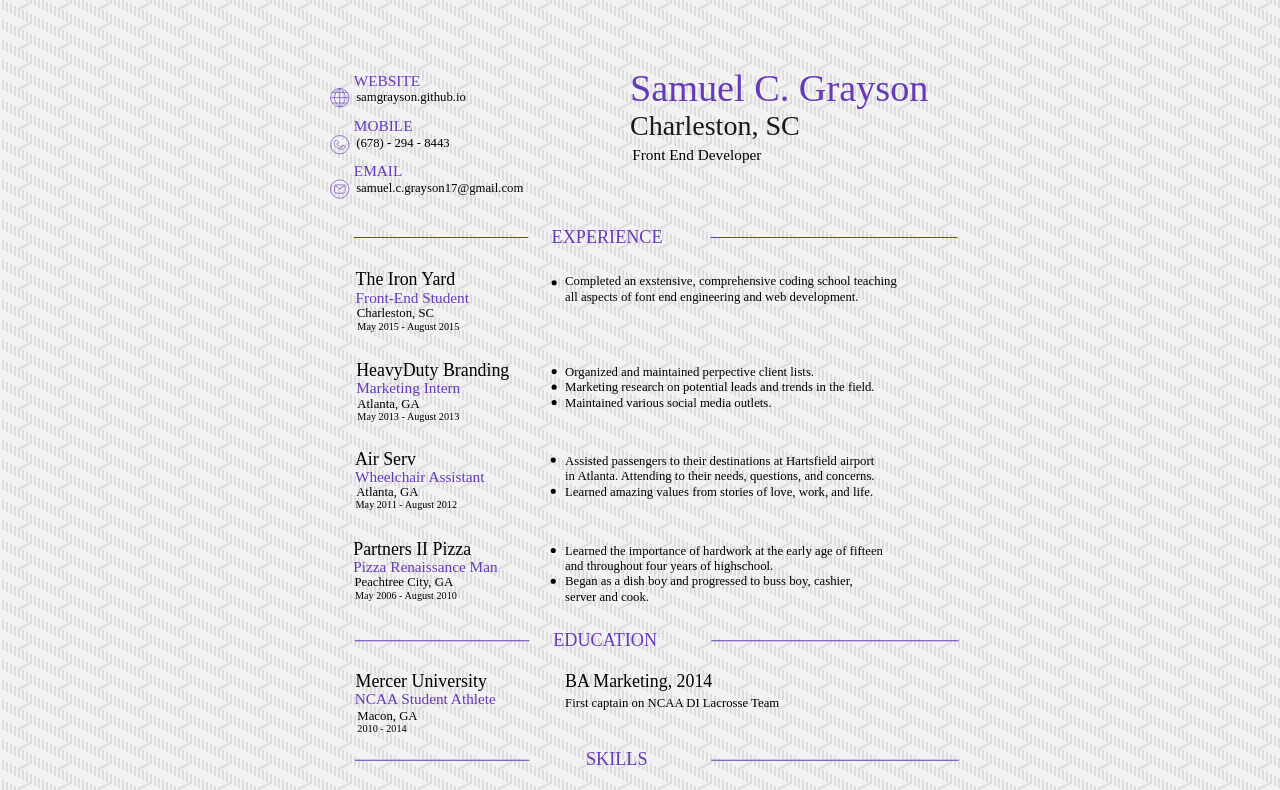
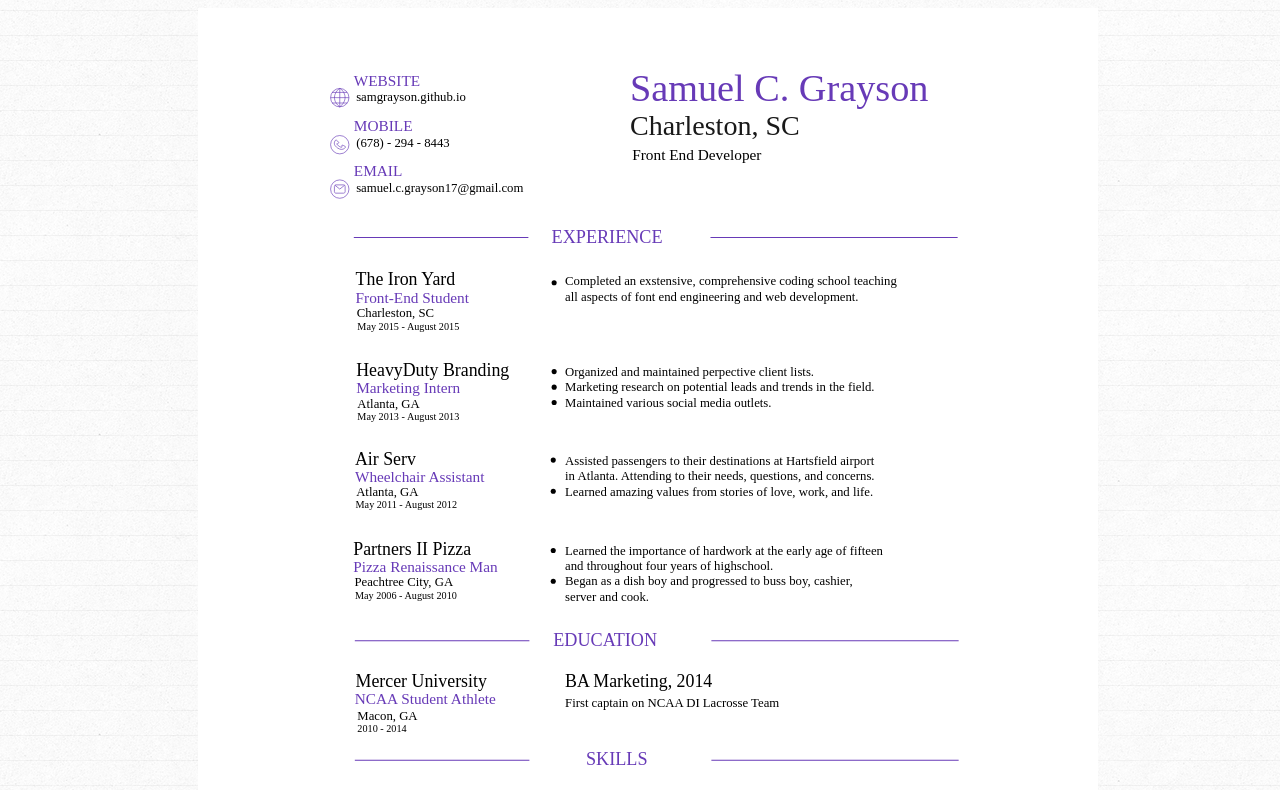
Before and after one commit to SamGrayson/resume, a plain HTML site: page index.html in a window 1280 px wide. Shown: the top 790 px of the page. Drawn offline with Linux system fonts and the light colour scheme.

Commit message:
background

```diff
--- a/style.css
+++ b/style.css
@@ -5,12 +5,13 @@ html {
 body {
   height: 100%;
   width: 100%;
-  background-image: url('small_steps.png');
+  background-image: url('linedpaper.png');
 }
 .resumeWrapper {
+  margin: 0 auto;
   width: 900px;
   height: 1010px;
-  margin: 0 auto;
+  background-color: white;
 }
 
 object {
```
Also changed, not shown: linedpaper.png (added), small_steps.png (deleted).
